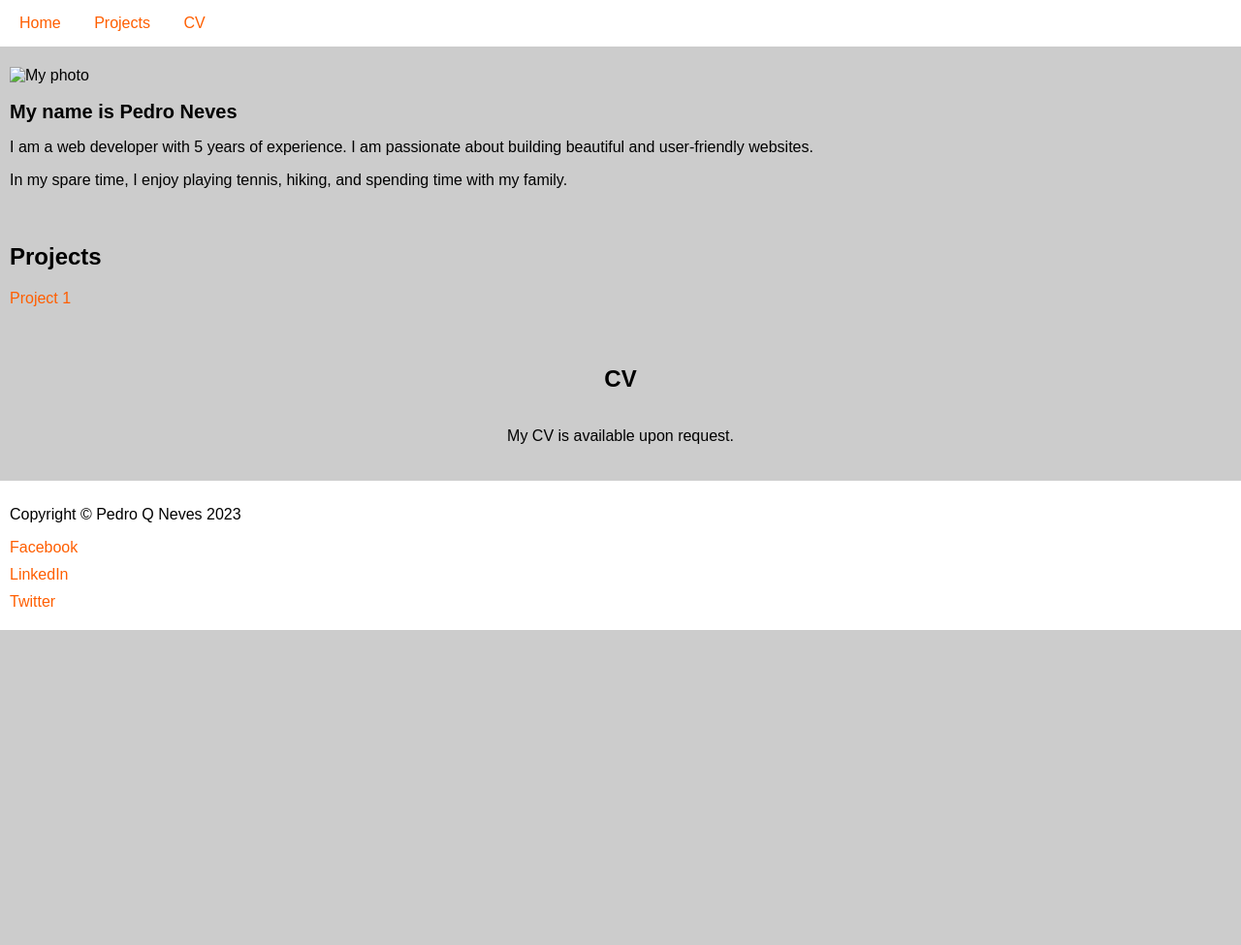
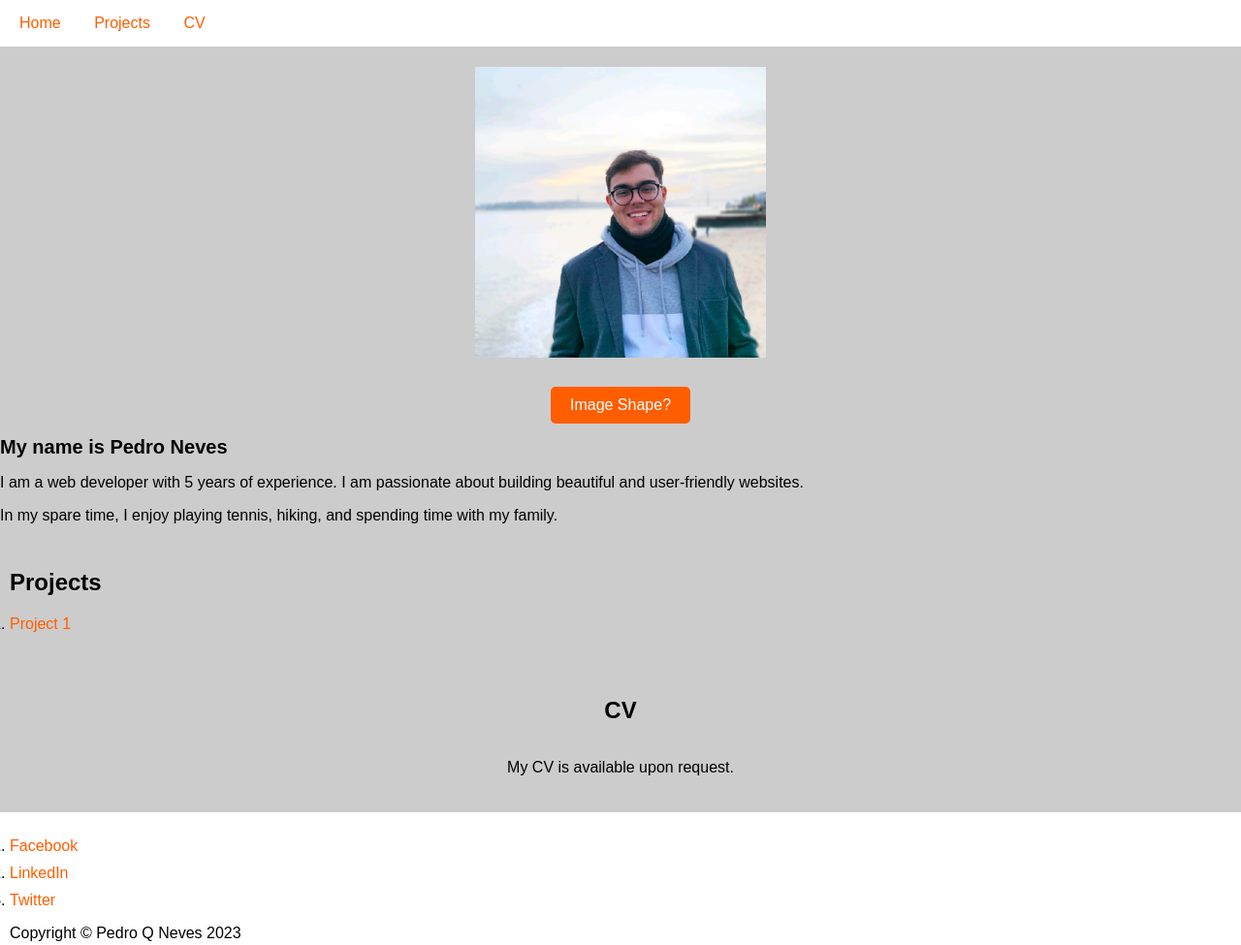
Before and after one commit to P2FU2/P2FU2.github.io, a plain HTML site: page index.html in a window 1280 px wide. Shown: the whole page at 97% size. Before the commit the page ends 800 px from the top, so only its background shows below. Drawn offline with Linux system fonts and the light colour scheme.

Commit message:
ajuste js, html e css, centralizar foto, bordas e botoes

```diff
--- a/index.html
+++ b/index.html
@@ -13,6 +13,8 @@
   <title>My Portfolio</title>
   <link rel="stylesheet" href="styles.css">
 </head>
+
+
 <body>
   <!-- Cabeçalho com a navegação do site -->
   <header>
@@ -23,9 +25,38 @@
     </nav>
   </header>
   <main>
-    <!-- Seção da Home com uma breve descrição sobre você -->
+
+    <!-- Seção da Home para alterar a imagem -->
     <section class="home" id="home">
-      <img src="images/me.jpg" alt="My photo">
+      <img src="/images/me.jpeg" alt="My photo">
+    </section>
+
+    <div class="button-container">
+      <button id="toggleShape">Image Shape?</button>
+    </div>
+
+    <script>
+      document.addEventListener("DOMContentLoaded", function() {
+          const image = document.querySelector('img[src="/images/me.jpeg"]');
+          const toggleShapeButton = document.getElementById('toggleShape');
+          let isCircle = false;
+
+          toggleShapeButton.addEventListener('click', function() {
+            if (isCircle) {
+                image.classList.remove('img-circle');
+                image.classList.add('img-square');
+            } else {
+                image.classList.add('img-circle');
+                image.classList.remove('img-square');
+            }
+            isCircle = !isCircle;
+        });
+      });
+  </script>
+
+
+<!-- Seção da Home com uma breve descrição sobre você -->
+
       <h1>My name is Pedro Neves</h1>
       <p>I am a web developer with 5 years of experience. I am passionate about building beautiful and user-friendly websites.</p>
       <p>In my spare time, I enjoy playing tennis, hiking, and spending time with my family.</p>
@@ -46,12 +77,12 @@
   </main>
   <!-- Rodapé com direitos autorais e links para as redes sociais -->
   <footer>
-    <p>Copyright &copy; Pedro Q Neves 2023</p>
     <ul>
       <li><a href="#">Facebook</a></li>
       <li><a href="#">LinkedIn</a></li>
       <li><a href="#">Twitter</a></li>
     </ul>
+    <p>Copyright &copy; Pedro Q Neves 2023</p>
   </footer>
 </body>
 </html>
--- a/styles.css
+++ b/styles.css
@@ -13,7 +13,69 @@
     margin: 0;  /* Remove as margens padrão */
     padding: 0;  /* Remove o padding padrão */
     background-color: var(--secondary-color);  /* Define a cor de fundo da página */
+
+
   }
+
+  @keyframes imageGrow {
+    from {
+        width: 50px;
+    }
+    to {
+        width: 300px;
+    }
+}
+
+img[src="/images/me.jpeg"] {
+    display: block;
+    margin: auto;
+    width: 300px; /* tamanho final da imagem */
+    height: auto;
+    animation: imageGrow 2s forwards; /* animação de 2 segundos */
+
+}
+
+.home {
+    display: flex;
+    justify-content: center;
+    align-items: center;
+    height: 300px;
+}
+
+
+    .img-circle {
+      border-radius: 50%;
+    }
+
+    .img-square {
+      border-radius: 10px;
+    }
+
+
+    /* Botao de alterar a imagem */
+    #toggleShape {
+      background-color: #ff5e00;  /* Cor de fundo azul */
+      color: white;  /* Cor do texto branca */
+      border: none;  /* Sem borda */
+      padding: 10px 20px;  /* Espaçamento interno */
+      border-radius: 5px;  /* Bordas arredondadas */
+      font-size: 16px;  /* Tamanho da fonte */
+      outline: none;  /* Remove o contorno ao focar no botão */
+      margin-top: 20px;
+      transition: transform 0.3s ease;  /* Adiciona uma transição ao transform */
+    }
+
+    #toggleShape:active {
+        transform: scale(0.9);  /* Diminui o botão um pouco quando clicado */
+    }
+
+    .button-container {
+      display: flex;
+      justify-content: center;
+      align-items: center;
+  }
+
+
 
   /* Estilos para o cabeçalho da página */
   header {
@@ -67,14 +129,18 @@
 
   /* Estilos para as listas */
   ul {
-    list-style-type: none;  /* Remove o estilo de lista padrão */
-    margin: 0;  /* Remove a margem padrão */
+    list-style-type: inline-block;  /* Remove o estilo de lista padrão */
+    margin-right: 20px;  /* Remove a margem padrão */
     padding: 0;  /* Remove o padding padrão */
   }
 
   /* Estilos para os itens da lista */
   li {
     margin-bottom: 10px;  /* Adiciona uma margem na parte inferior de cada item da lista */
+  }
+
+  li:last-child {
+    margin-right: 0; /* Remove a margem do último item para evitar espaço extra à direita */
   }
 
   /* Estilos para os links em geral */
```
Also changed, not shown: images/me.jpeg (renamed from me.jpeg), script.js (line endings or trailing spaces).
